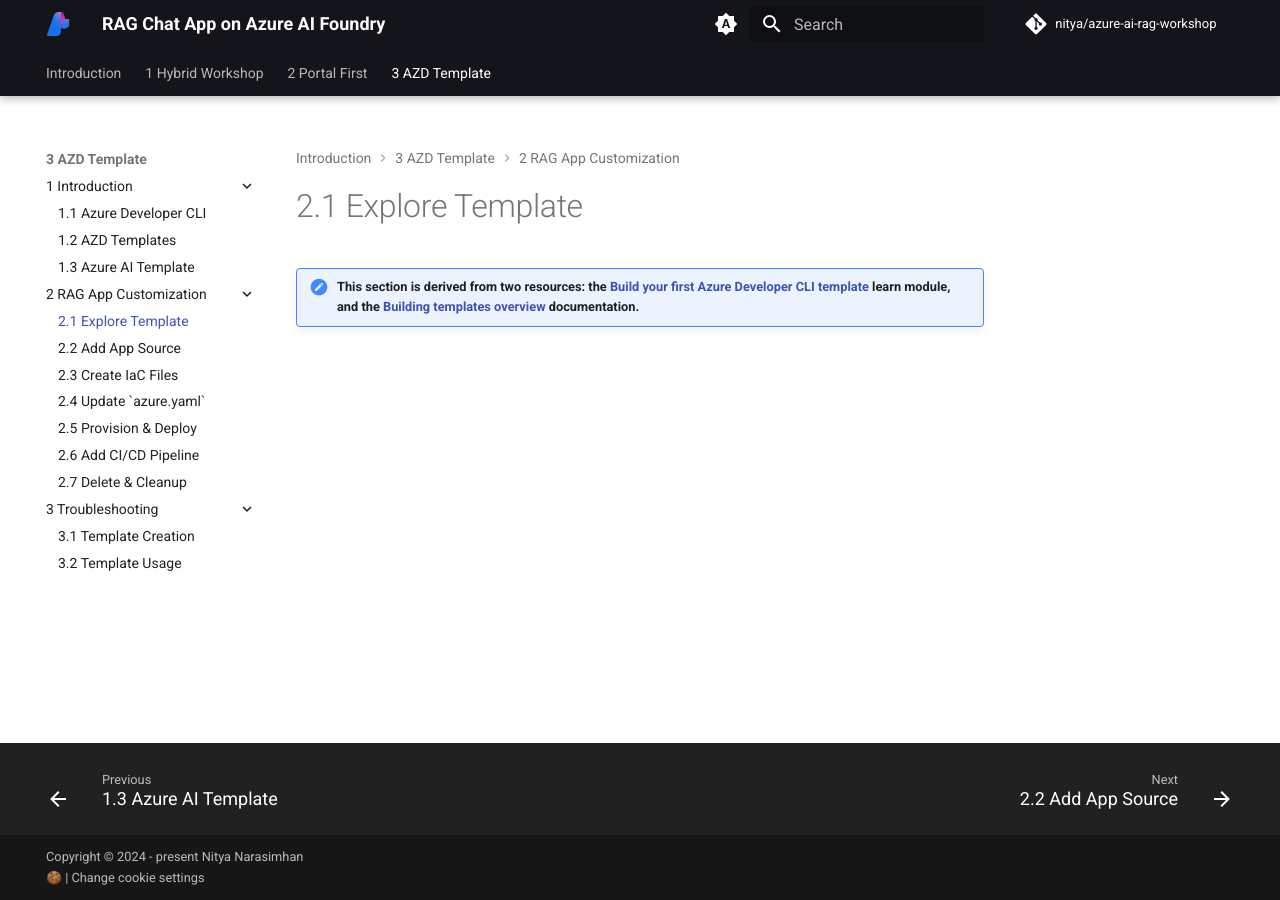
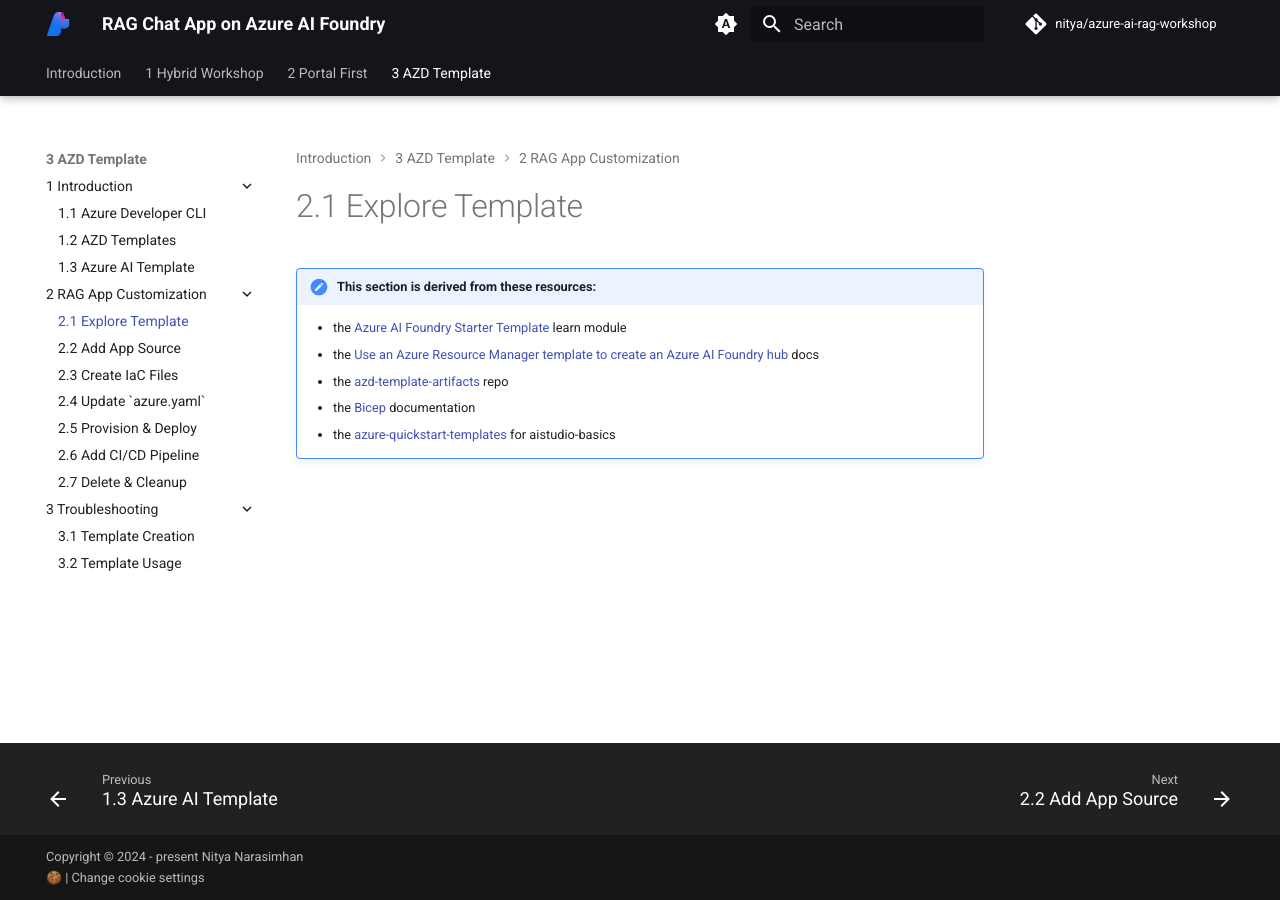
Before and after one commit to nitya/azure-ai-rag-workshop, an MkDocs documentation site: the page built from docs/3-AZD-Template/2-RAG-App-Customization/01.md, in a window 1280 px wide. Built offline with MkDocs 1.6.1 and Material for MkDocs 9.7.7, drawn with Linux system fonts in a browser that asks for light colours; comment, search, counter and statistics services are not loaded.

Commit message:
refactor: update  AZD documentation

```diff
--- a/docs/3-AZD-Template/2-RAG-App-Customization/01.md
+++ b/docs/3-AZD-Template/2-RAG-App-Customization/01.md
@@ -1,4 +1,8 @@
 # 2.1 Explore Template
 
-
-!!! note "This section is derived from two resources: the [Build your first Azure Developer CLI template](https://learn.microsoft.com/en-us/training/modules/build-first-azd-template/) learn module, and the [Building templates overview](https://learn.microsoft.com/en-us/azure/developer/azure-developer-cli/make-azd-compatible) documentation."
+!!! note "This section is derived from these resources: "
+    - the [Azure AI Foundry Starter Template](https://github.com/Azure-Samples/azureai-basic-python) learn module
+    - the [Use an Azure Resource Manager template to create an Azure AI Foundry hub](https://learn.microsoft.com/en-us/azure/ai-studio/how-to/create-azure-ai-hub-template?tabs=cli) docs
+    - the [azd-template-artifacts](https://github.com/Azure-Samples/azd-template-artifacts) repo
+    - the [Bicep](https://learn.microsoft.com/en-us/azure/azure-resource-manager/bicep/) documentation
+    - the [azure-quickstart-templates](https://github.com/Azure/azure-quickstart-templates/tree/master/quickstarts/microsoft.machinelearningservices/aistudio-basics) for aistudio-basics
```
Also changed, not shown: docs/3-AZD-Template/1-Introduction/01.md (+3 -3 lines).
